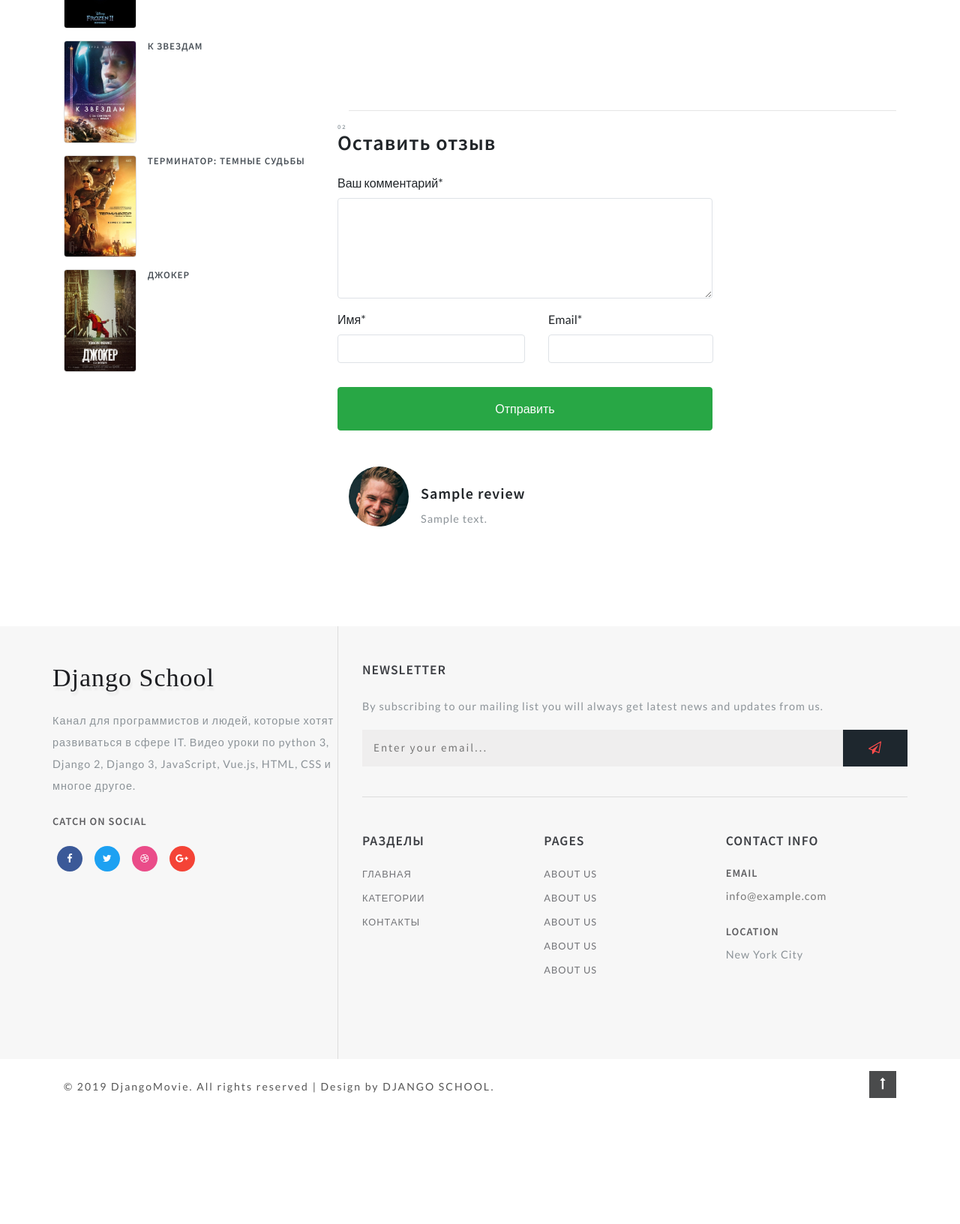
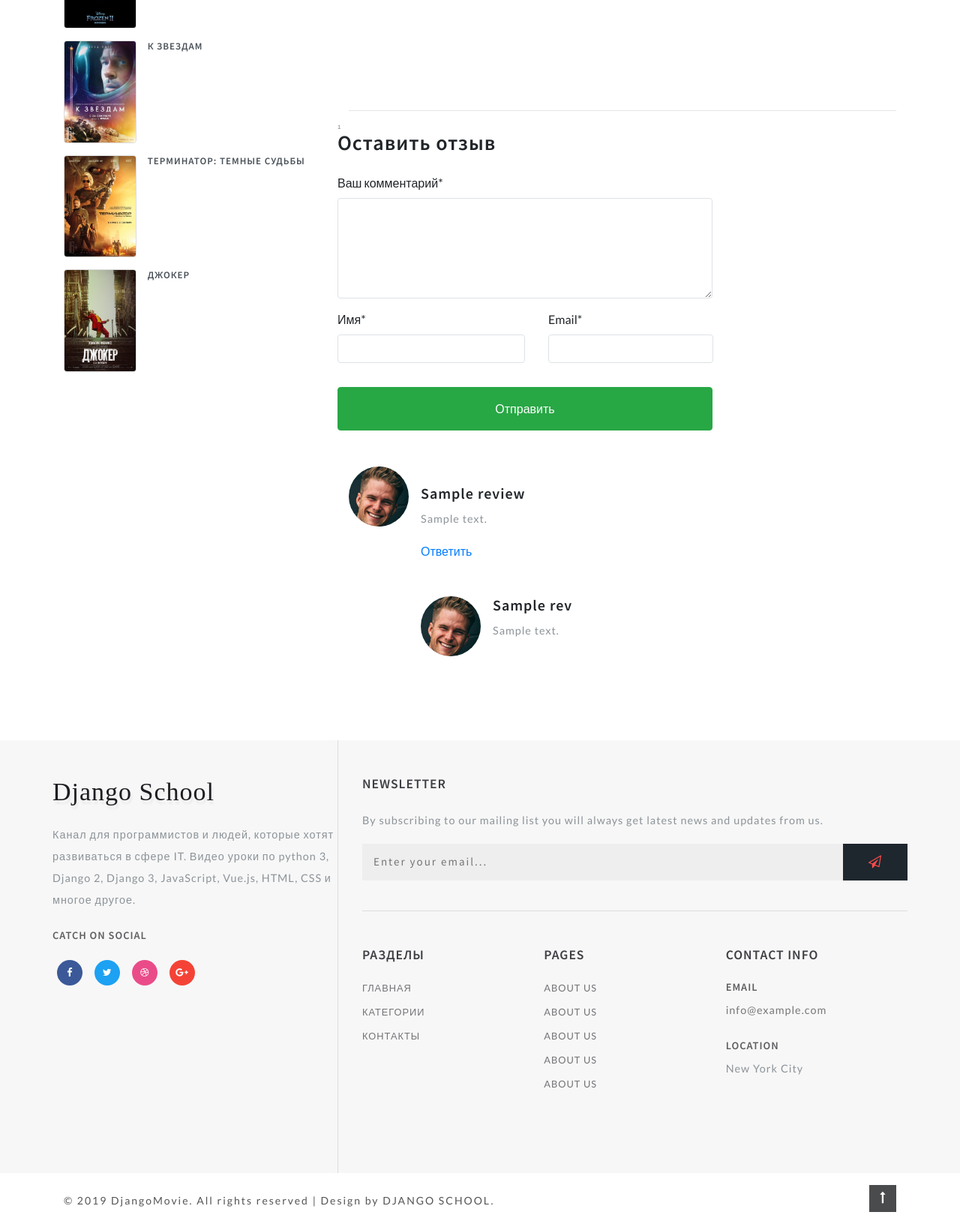
Before and after one commit to Zavhorodnii/first_project_django, a Django app: template templates/movies/movie_detail.html in a window 1280 px wide. Shown: the part 1830-3462 px from the top of the page at 75% size. Before the commit the page ends 3294 px from the top, so only its background shows below. Run offline with Django 3.2, Linux system fonts and the light colour scheme; the template is opened without the code that fills it: most values are stand-ins (such as "Sample title", 1, 10 or a date in 2020); grey boxes marked "Sample" are stand-in pictures; some libraries are stand-ins or nearby versions; grey boxes are pictures that could not be loaded.

Commit message:
lesson 10. Add review

```diff
--- a/movies/models.py
+++ b/movies/models.py
@@ -78,6 +78,9 @@ class Movie(models.Model):
     def get_absolute_url(self):
         return reverse("movie_detail", kwargs={"slug": self.url})
 
+    def get_review(self):
+        return self.reviews_set.filter(parent__isnull=True)
+
     class Meta:
         verbose_name = 'Фильм'
         verbose_name_plural = 'Фильмы'
--- a/movies/views.py
+++ b/movies/views.py
@@ -34,6 +34,8 @@ class AddReview(View):
         movie = Movie.objects.get(id=pk)
         if form.is_valid():
             form = form.save(commit=False)
+            if request.POST.get("parent", None):
+                form.parent_id = int(request.POST.get("parent"))
             form.movies = movie
             form.save()
         print(request.POST)
--- a/templates/movies/movie_detail.html
+++ b/templates/movies/movie_detail.html
@@ -1,5 +1,6 @@
 {% extends 'movies/base.html' %}
 <!-- product right -->
+{% load static %}
 {% block title %} {{ movie.title }} {% endblock title %}
 {% block container %}
     <div class="container py-md-3">
@@ -140,9 +141,11 @@
                 <div class="contact-single">
                     <h3 class="editContent" style="outline: none; cursor: inherit;">
                                     <span class="sub-tittle editContent"
-                                          style="outline: none; cursor: inherit;">02</span>Оставить отзыв</h3>
-                    <form action="{% url 'add_review' movie.id  %}" method="post" class="mt-4">
-{#                        {% csrf_token %}#}
+                                          style="outline: none; cursor: inherit;">{{ movie.reviews_set.count }}</span>Оставить
+                        отзыв</h3>
+                    <form action="{% url 'add_review' movie.id %}" method="post" class="mt-4" id="formReview">
+                        {% csrf_token %}
+                        <input type="hidden" name="parent" id="contactparent" value="">
                         <div class="form-group editContent">
                             <label for="contactcomment" class="editContent">
                                 Ваш комментарий*
@@ -174,10 +177,10 @@
                 <!--  //contact form grid ends here -->
             </div>
         </div>
-            {% for reviews_ in movie.reviews_set.all %}
+        {% for reviews_ in movie.get_review %}
 
             <div class="media py-5">
-                <img src="bundles/images/te2.jpg" class="mr-3 img-fluid" alt="image"
+                <img src="{% static 'images/te2.jpg' %}" class="mr-3 img-fluid" alt="image"
                      style="outline: none; cursor: inherit;">
                 <div class="media-body mt-4">
                     <h5 class="mt-0 editContent">
@@ -186,27 +189,31 @@
                     <p class="mt-2 editContent">
                         {{ reviews_.text }}
                     </p>
-{#                    <div class="media mt-5 editContent"#}
-{#                         style="outline: none; cursor: inherit;">#}
-{#                        <a class="pr-3" href="#">#}
-{#                            <img src="bundles/images/te1.jpg" class="img-fluid "#}
-{#                                 alt="image" style="outline: none; cursor: inherit;">#}
-{#                        </a>#}
-{#                        <div class="media-body">#}
-{#                            <h5 class="mt-0 editContent"#}
-{#                                style="outline: none; cursor: inherit;">Leia Organa</h5>#}
-{#                            <p class="mt-2 editContent"#}
-{#                               style="outline: none; cursor: inherit;"> Cras sit amet#}
-{#                                nibh libero, in gravida nulla. Nulla vel metus#}
-{#                                scelerisque ante sollicitudin. Cras purus odio,#}
-{#                                vestibulum in vulputate at, tempus viverra turpis. Fusce#}
-{#                                condimentum nunc ac nisi vulputate fringilla..</p>#}
-{#                        </div>#}
-{#                    </div>#}
+                    <a href="#formReview" onclick="addReview('{{ reviews_.name }}', '{{ reviews_.id }}')">Ответить</a>
+                    {% for rev in reviews_.reviews_set.all %}
+
+                        <div class="media mt-5 editContent">
+                            <a class="pr-3" href="#">
+                                <img src="{% static 'images/te2.jpg' %}" class="img-fluid" alt="image">
+                            </a>
+                            <div class="media-body">
+                                <h5 class="mt-0 editContent"> {{ rev.name }} </h5>
+                                <p class="mt-2 editContent"> {{ rev.text }} </p>
+                            </div>
+                        </div>
+
+                    {% endfor %}
                 </div>
             </div>
 
-            {% endfor %}
-        </div>
+        {% endfor %}
     </div>
+    </div>
+    </div>
+    <script>
+        function addReview(name, id) {
+            document.getElementById("contactparent").value = id;
+            document.getElementById("contactcomment").value = `${name},`
+        }
+    </script>
 {% endblock movie %}
```
Also changed, not shown: 13 other files.
